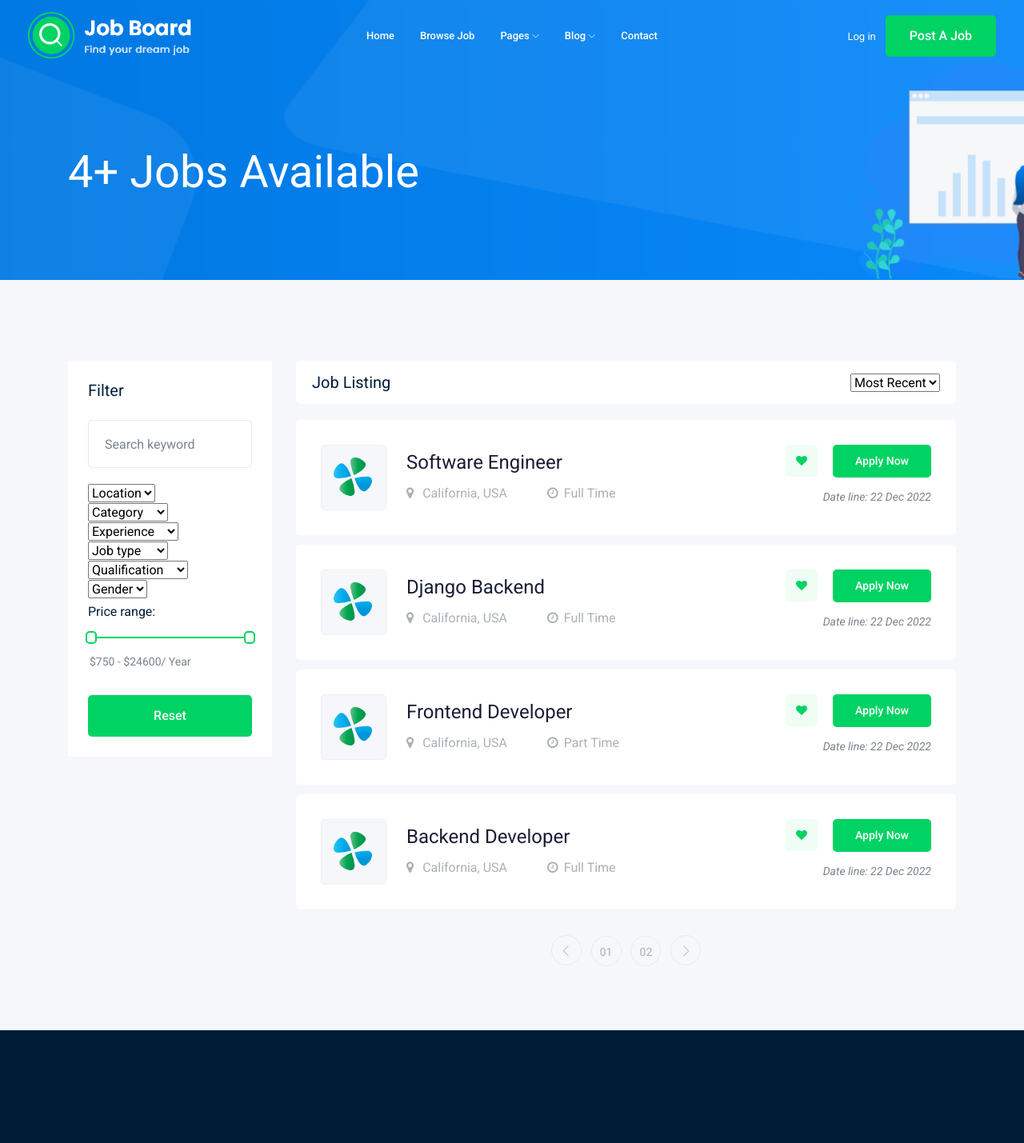
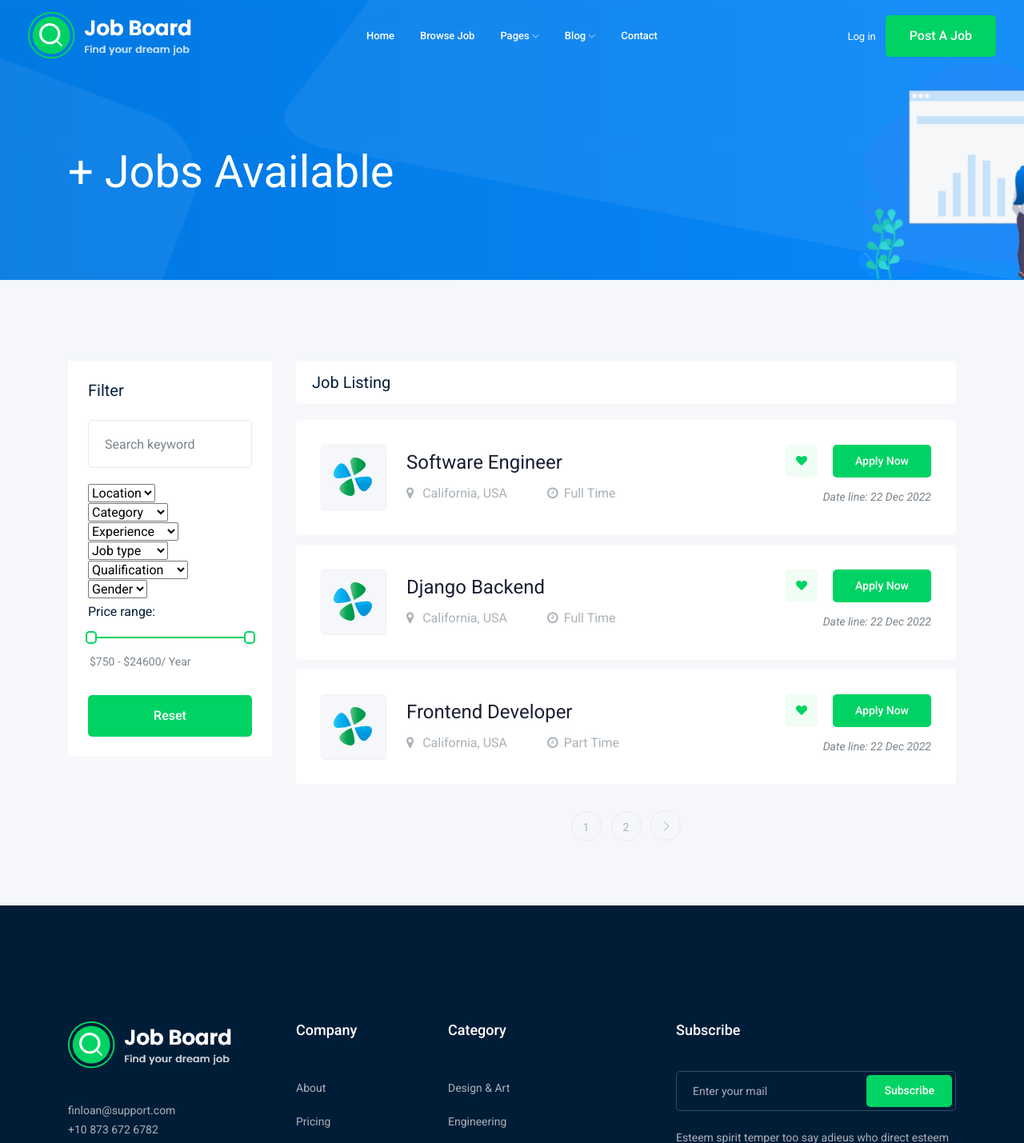
Before and after one commit to sarahhudaib/django-job-board, a Django app: page /jobs/ in a window 1280 px wide. Shown: the top 1429 px of the page at 80% size. Run offline with Django 4.2, Linux system fonts and the light colour scheme; data comes from the database, SQL or seed files in the repository; some libraries are stand-ins or nearby versions.

Commit message:
Added pagination for the job details

```diff
--- a/job/templates/job/job_list.html
+++ b/job/templates/job/job_list.html
@@ -93,11 +93,12 @@
                         <label for="amount">Price range:</label>
                         <div id="slider-range"></div>
                         <p>
-                                <input type="text" id="amount" readonly style="border:0; color:#7A838B; font-size: 14px; font-weight:400;">
+                            <input type="text" id="amount" readonly
+                                style="border:0; color:#7A838B; font-size: 14px; font-weight:400;">
                         </p>
                     </div>
                     <div class="reset_btn">
-                            <button  class="boxed-btn3 w-100" type="submit">Reset</button>
+                        <button class="boxed-btn3 w-100" type="submit">Reset</button>
                     </div>
                 </div>
             </div>
@@ -109,14 +110,17 @@
                                 <h4>Job Listing</h4>
                             </div>
                             <div class="col-md-6">
-                                    <div class="serch_cat d-flex justify-content-end">
+
+                                <!-- FILTER -->
+                                <!-- <div class="serch_cat d-flex justify-content-end">
                                     <select>
                                         <option data-display="Most Recent">Most Recent</option>
                                         <option value="1">Marketer</option>
                                         <option value="2">Wordpress </option>
                                         <option value="4">Designer</option>
                                     </select>
-                                    </div>
+                                </div> -->
+
                             </div>
                         </div>
                     </div>
@@ -134,7 +138,9 @@
                                         <!-- <img src="{{job.image.url}}" alt=""> -->
                                     </div>
                                     <div class="jobs_conetent">
-                                            <a href="{% url 'jobs:job_detail' job.id%}"><h4>{{job}}</h4></a>
+                                        <a href="{% url 'jobs:job_detail' job.id%}">
+                                            <h4>{{job}}</h4>
+                                        </a>
                                         <div class="links_locat d-flex align-items-center">
                                             <div class="location">
                                                 <p> <i class="fa fa-map-marker"></i> California, USA</p>
@@ -163,14 +169,24 @@
                     </div>
                     <div class="row">
                         <div class="col-lg-12">
+                            {% if jobs.has_other_pages %}
+                            <!-- https://docs.djangoproject.com/en/4.1/topics/pagination/ -->
                             <div class="pagination_wrap">
                                 <ul>
-                                        <li><a href="#"> <i class="ti-angle-left"></i> </a></li>
-                                        <li><a href="#"><span>01</span></a></li>
-                                        <li><a href="#"><span>02</span></a></li>
-                                        <li><a href="#"> <i class="ti-angle-right"></i> </a></li>
+                                    {% if jobs.has_previous %}
+                                    <li><a href="?page={{jobs.previous_page_number}}"> <i class="ti-angle-left"></i> </a></li>
+                                    {% endif %}
+
+                                    {% for i in jobs.paginator.page_range %}
+                                    <li><a href="?page={{i}}"><span>{{i}}</span></a></li>
+                                    {% endfor %}
+
+                                    {% if jobs.has_next %}
+                                    <li><a href="?page={{jobs.next_page_number}}"> <i class="ti-angle-right"></i> </a></li>
+                                    {% endif %}
                                 </ul>
                             </div>
+                            {% endif %}
                         </div>
                     </div>
                 </div>
--- a/job/views.py
+++ b/job/views.py
@@ -1,5 +1,9 @@
 from django.shortcuts import render
 from .models import Job
+
+# https://docs.djangoproject.com/en/4.1/topics/pagination/
+from django.core.paginator import Paginator
+
 
 # Model Queryset in Django
 # https://docs.djangoproject.com/en/4.1/ref/models/querysets/
@@ -7,7 +11,13 @@
 # Will Retrieve all jobs
 def job_list(request):
     job_list = Job.objects.all()
-    context = {'jobs': job_list} # template name
+
+    # Pagination
+    paginator = Paginator(job_list, 3) # Show 3 contacts per page.
+    page_number = request.GET.get('page')
+    page_obj = paginator.get_page(page_number)
+
+    context = {'jobs': page_obj} # template name
     return render(request, 'job/job_list.html', context)
 
 # Will Retrieve one jobs details
```
Lines whose indentation alone changed are shown as unchanged.
